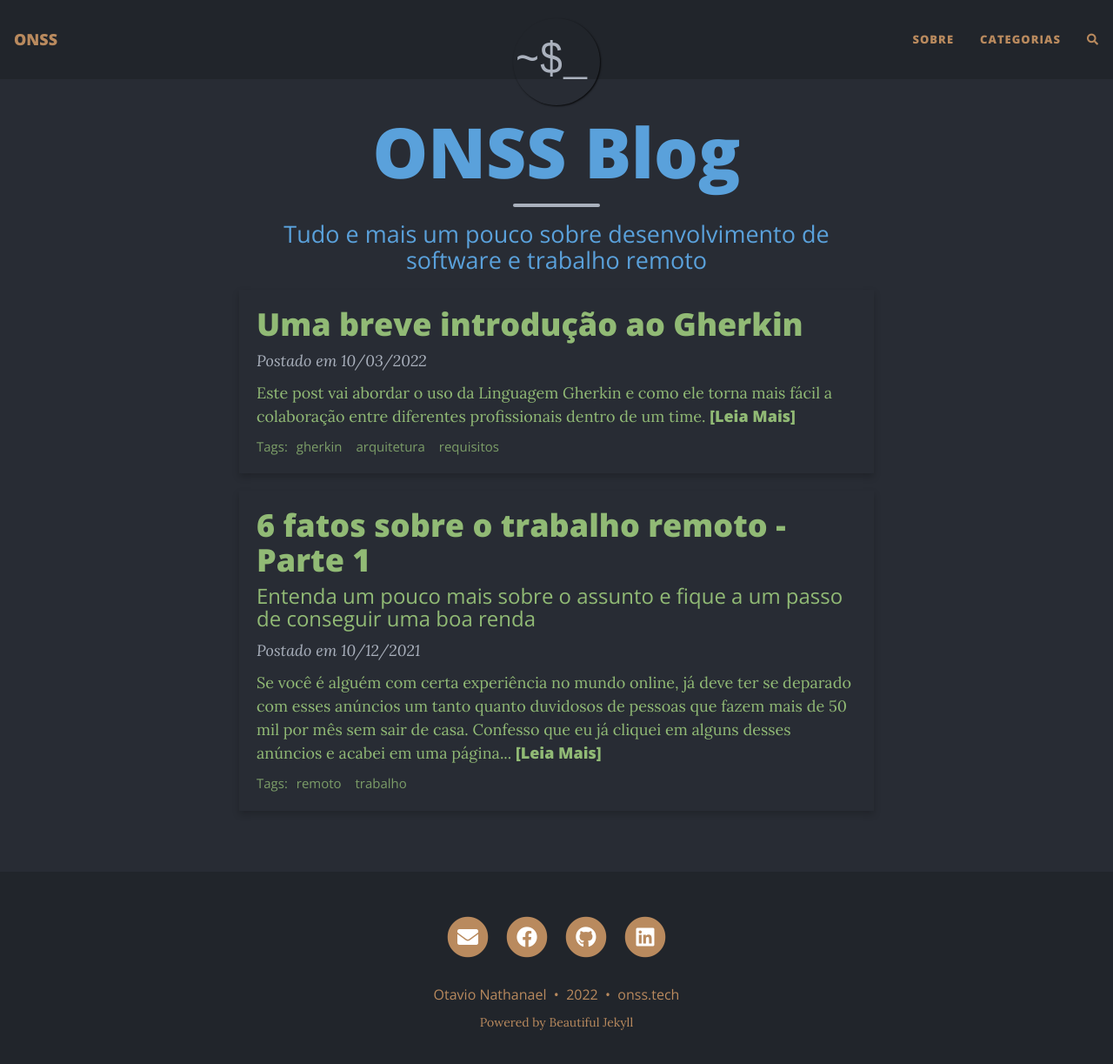
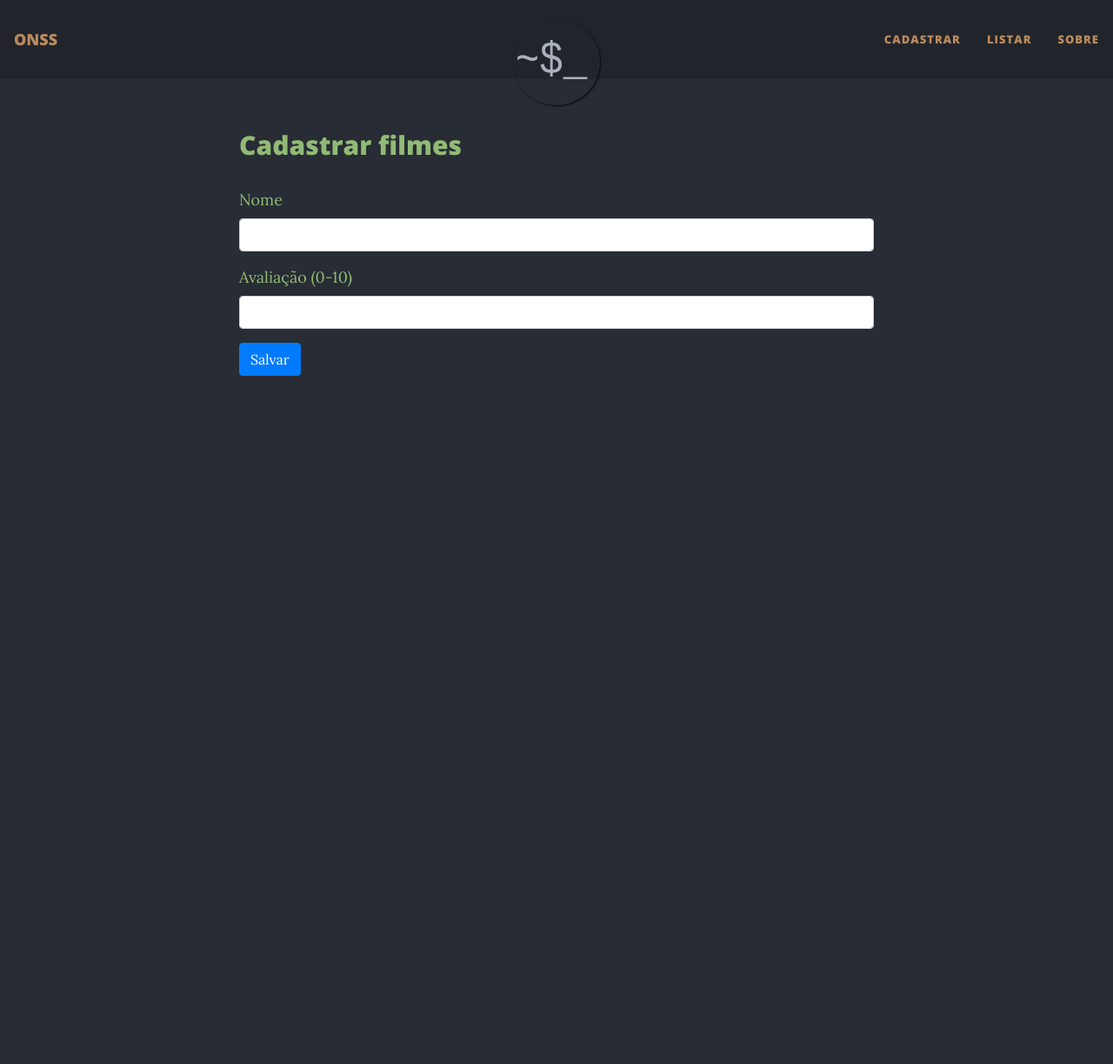
Before and after one commit to otavio99/offapp, a Jekyll site: the page built from index.html, in a window 1280 px wide and 1236 px high. Shown: the top 1223 px of the window at 87% size. Built offline with Jekyll 4.4.1, drawn with Linux system fonts in a browser that asks for light colours; nearby versions of some CDN libraries; the list of posts is cut into pages by our own code; comment, search, counter and statistics services are not loaded.

Commit message:
adding vuejs setup to project

```diff
--- a/_config.yml
+++ b/_config.yml
@@ -14,8 +14,9 @@ author: Otavio Nathanael
 # --- List of links in the navigation bar --- #
 
 navbar-links:
+  cadastrar: "index"
+  Listar: 'list'
   Sobre: "aboutme"
-  Categorias: 'tags'
 # --- Logo --- #
 
 # Image to show in the navigation bar - works best with a square image
@@ -88,10 +89,10 @@ excerpt_length: 50
 feed_show_excerpt: true
 
 # Whether or not to show a list of tags below each post preview in the feed page
-feed_show_tags: true
+feed_show_tags: false
 
 # Add a search button to the navbar
-post_search: true
+post_search: false
 
 # The keywords to associate with your website, for SEO purposes
 #keywords: "my,list,of,keywords"
--- a/_layouts/base.html
+++ b/_layouts/base.html
@@ -32,8 +32,6 @@ common-js:
 
   {{ content }}
 
-  {% include footer.html %}
-
   {% include footer-scripts.html %}
 
 </body>
--- a/index.html
+++ b/index.html
@@ -1,5 +1,63 @@
 ---
-layout: home
-title: ONSS Blog
-subtitle: Tudo e mais um pouco sobre desenvolvimento de software e trabalho remoto
+layout: page
 ---
+{% raw %}
+
+<h2>Cadastrar filmes</h2>
+<hr>
+
+<div id="app">
+  <form @submit="checkForm">
+    <div class="form-group">
+      <label for="exampleInputEmail1">Nome</label>
+      <input type="text" class="form-control" id="exampleInputEmail1" aria-describedby="emailHelp" placeholder="" v-model="name">
+    </div>
+    <div class="form-group">
+      <label for="exampleInputPassword1">Avaliação (0-10)</label>
+      <input type="number" class="form-control" id="exampleInputPassword1" placeholder="" v-model="rate">
+    </div>
+    <button type="submit" class="btn btn-primary">Salvar</button>
+  </form>
+</div>
+
+<script type="module">
+  import { createApp } from 'vue'
+  createApp({
+    data() {
+      return {
+        message: 'Hello Vue!',
+        count: 0,
+        name: '',
+        rate: null
+      }
+    },
+    methods: {
+      increment,
+      checkForm
+    }
+  }).mount('#app')
+</script>
+
+<script>
+  function increment() {
+    this.count++
+  }
+</script>
+
+<script>
+  function checkForm (e) {
+    console.log(this.name, this.rate)
+    e.preventDefault();
+  }
+</script>
+
+
+<!-- <script type="text/javascript">
+  fetch('https://another-hello.onss.workers.dev/')
+  .then(response => {
+    return response.text()
+  }).then(data => {
+    console.log(data)
+  })
+</script> -->
+{% endraw %}
--- a/mystory.md
+++ /dev/null
@@ -1,13 +0,0 @@
----
-layout: page
-title: Minha História até agora
-subtitle: Um resumo rápido do que eu tenho feito da vida
----
-
-*(**Aviso:** História longa e chata, recomendo só para aqueles que tem tempo a perder, se quer algo mais interessante vai olhar os posts)*
-
-Bem, nunca fui de estudar e confesso que quase reprovei várias vezes no ensino médio e estou certo que não só corria risco constante de reprovar não só por falta de nota, mas também por nao ir às aulas. Meu interesse pelos estudos só apareceu quando eu percebi que estudar e aprender era a forma mais certa de se ganhar dinheiro (de forma lícita é claro). Desnecessários dizer que não fui bem no ENEM e quase não consigui entrar em alguma faculdade. Dei muita sorte por ter conseguido entrar na IFMS, e por causa disso eu realmente me empenhei e busquei ser um aluno exemplar (isso não tem nada haver com o fato de que eu receberia bolsas e auxílios por manter as notas altas &#128517;).
-
-### Entre 2017 e 2019
-
-De forma inesperada eu realmente me sai bem. Claro que a faculdade foi o período mais difícil da minha vida, não só pra mim mas para os meus colegas também. A coisa ficou pior quando eu percebi que ali eu só estava tendo um vislumbre da ponta do iceberg, e para que eu pudesse sequer sonhar em atuar na área, eu precisaria me esforçar mais. Com sorte eu tive a ajuda de bons amigos e amigas que conseguiram me manter animado o suficiente até o dia que defendi meu TCC.
--- a/resume.md
+++ /dev/null
@@ -1,8 +0,0 @@
----
-layout: page
-title: O que sei fazer
----
-
-Minhas habilidades até o momento envolvem Desenvolvimento de Sistemas Web e Desktop, acompanhado de noções de Arquitetura de Software, UI e UX Design, Metodologias Ágeis e Lean, Design Patterns, Testes (com automatização também) e Deploys em servidores. Ou seja, apesar de ser primeiramente um desenvolvedor, tenho capacidade de atuar em boa parte das fases que compreendem o ciclo de vida de um sistema ou software.
-
-Quanto a minha experiência você pode encontrar mais no meu perfil do linkedin www.linkedin.com/in/otavio-nathanael
```
Also changed, not shown: _includes/head.html (+8 -0 lines), _layouts/page.html (+0 -9 lines), list.html (added, +13 -0 lines).
